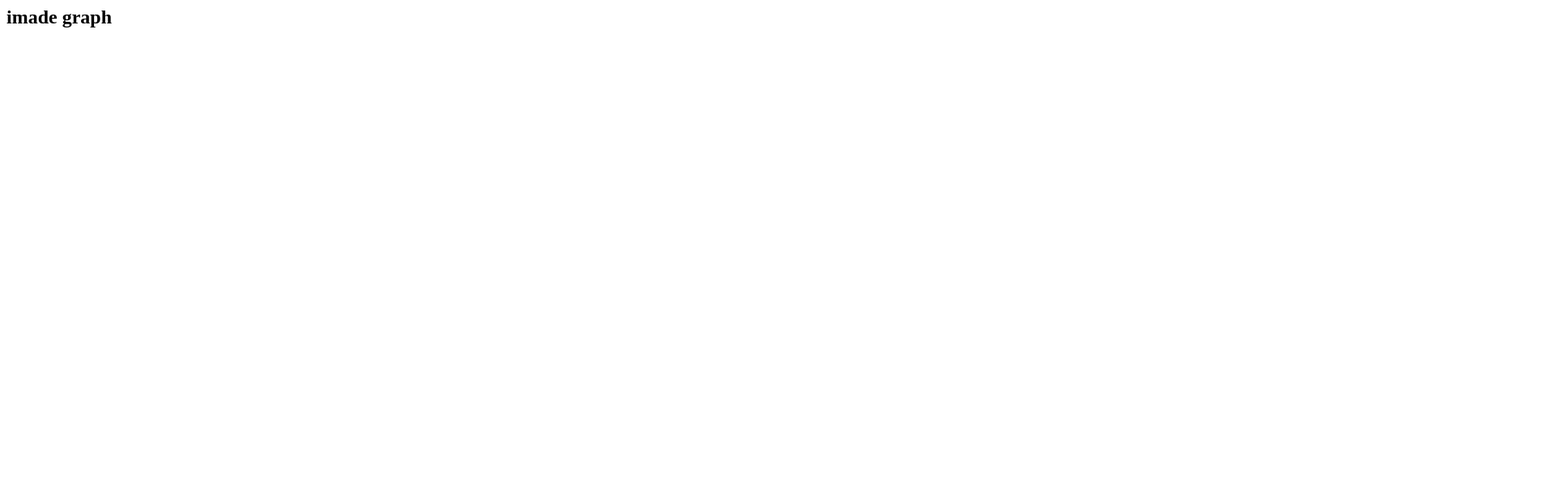
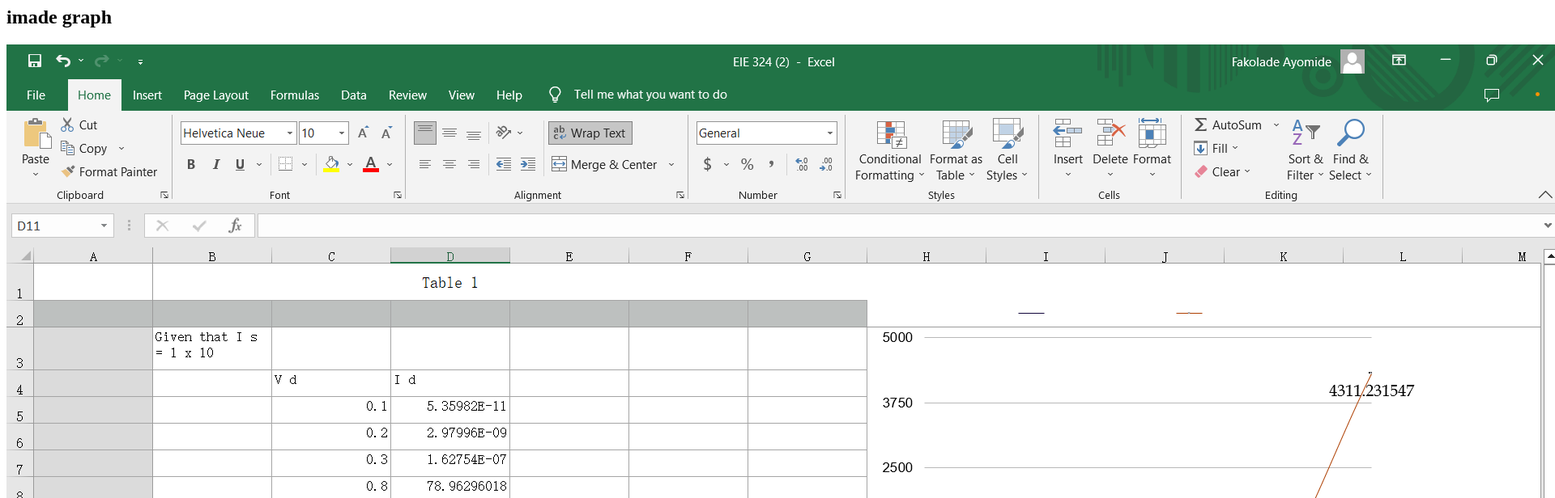
Before and after one commit to codewithfaks/imade, a plain HTML site: page index.html in a window 1280 px wide. Shown: the top 616 px of the page at 81% size, 1920 px wide, since content can reach past the window. Drawn offline with Linux system fonts and the light colour scheme.

Commit message:
Update index.html

```diff
--- a/index.html
+++ b/index.html
@@ -1,2 +1,2 @@
 <h2>imade graph </h2>
-<img src=''imade.png''alt=''graph''> </img>
+<img src="imade.png" alt="graph"> </img>
```
